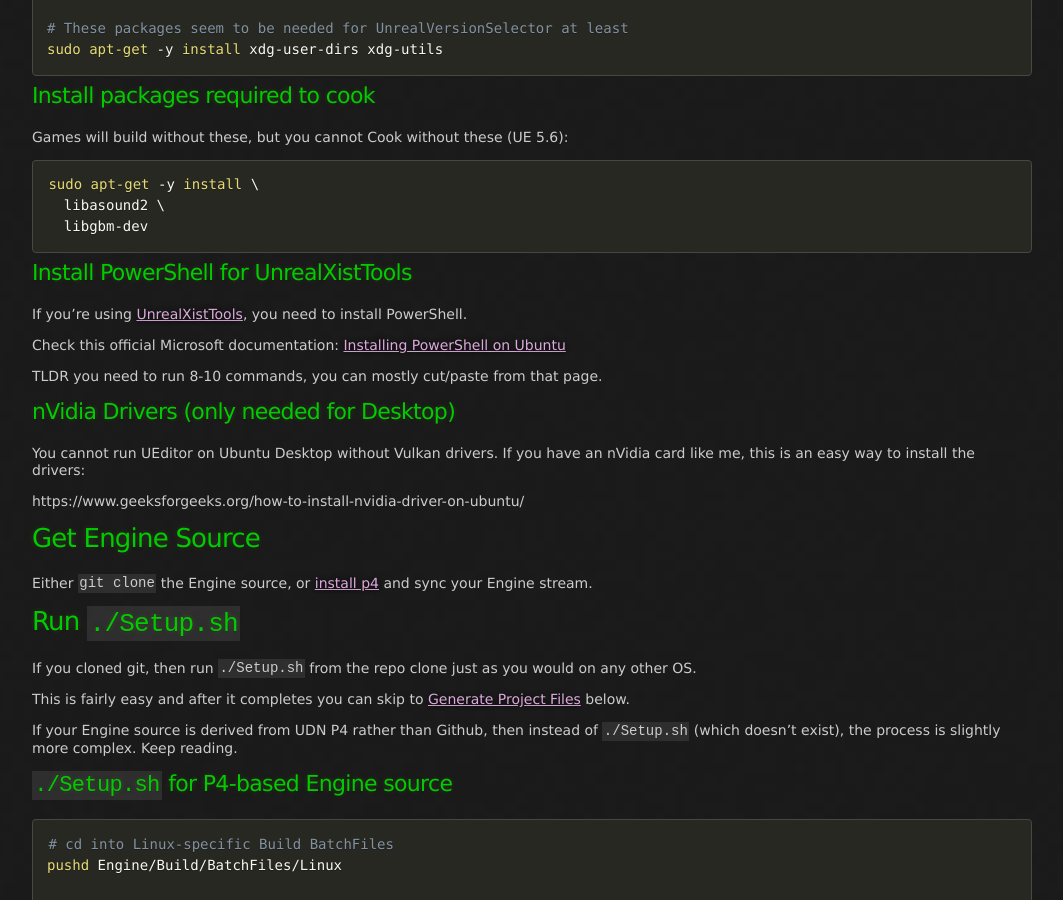
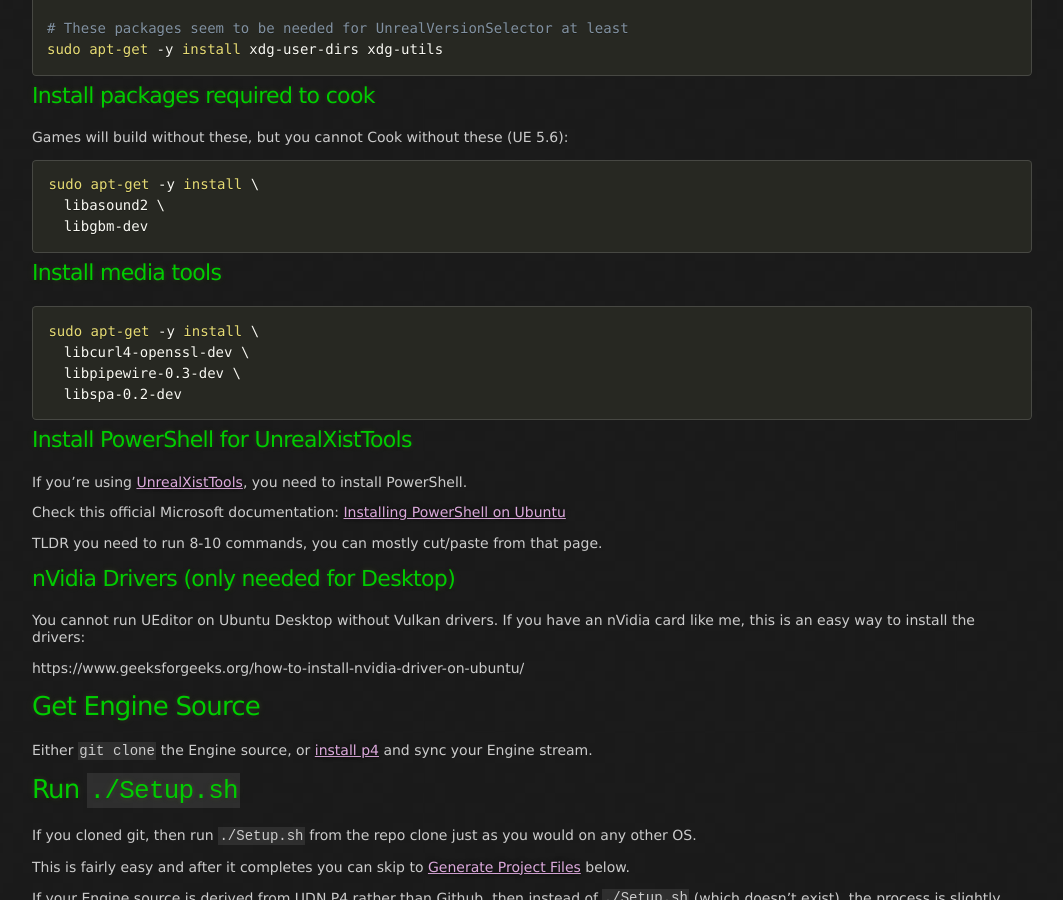
Before and after one commit to x157/x157.github.io, a Jekyll site: the page built from UE5/Linux/index.md, in a window 1280 px wide and 900 px high, scrolled down 864 px. Shown: the whole window, without its empty margins (108-1171 px from the left). Built offline with Jekyll 4.4.1, drawn with Linux system fonts in a browser that asks for light colours.

Commit message:
Add media tools

````diff
--- a/UE5/Linux/index.md
+++ b/UE5/Linux/index.md
@@ -53,6 +53,15 @@
   libgbm-dev
 ```
 
+
+### Install media tools
+
+```bash
+sudo apt-get -y install \
+  libcurl4-openssl-dev \
+  libpipewire-0.3-dev \
+  libspa-0.2-dev
+```
 
 ### Install PowerShell for UnrealXistTools
 
````
